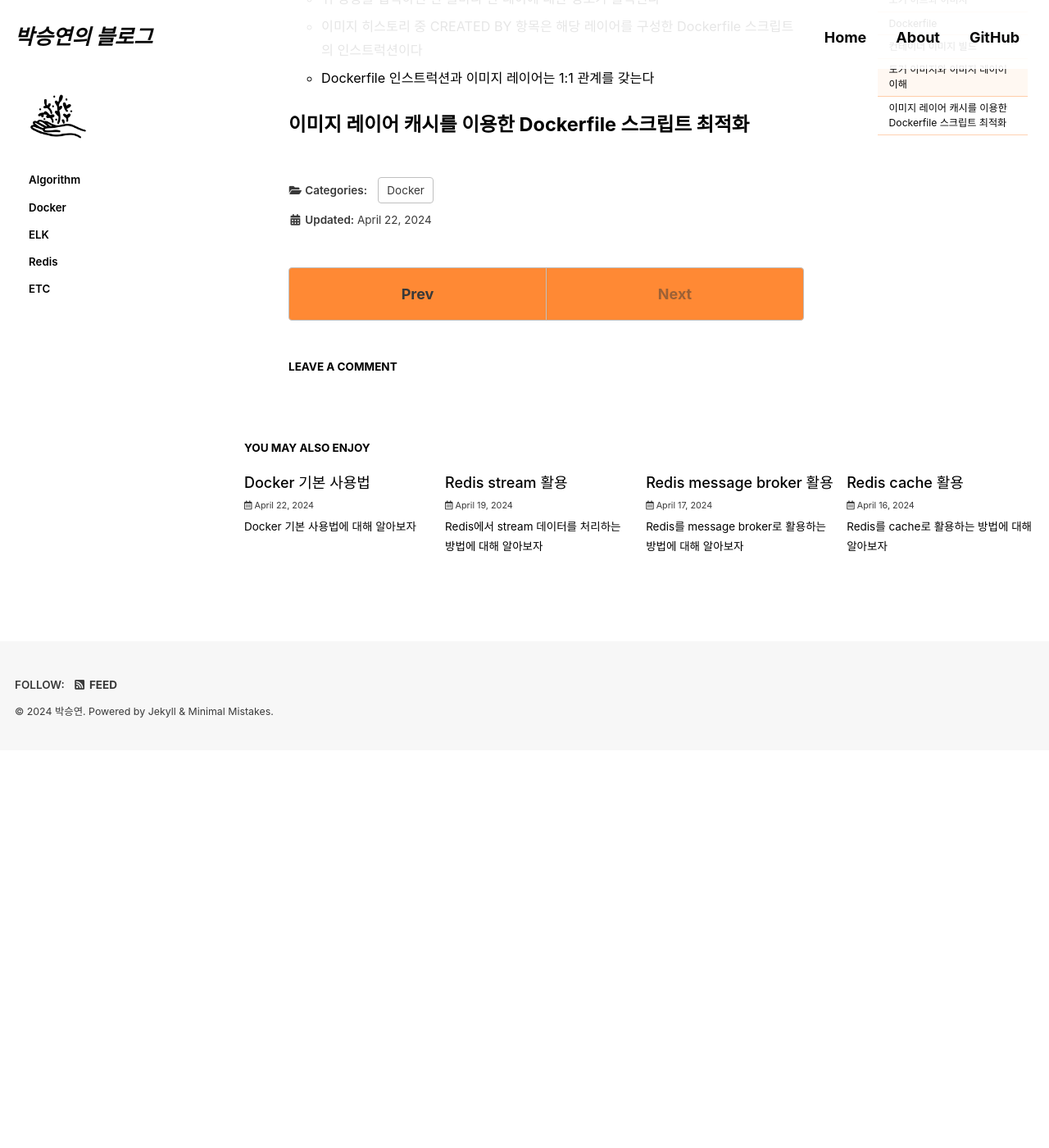
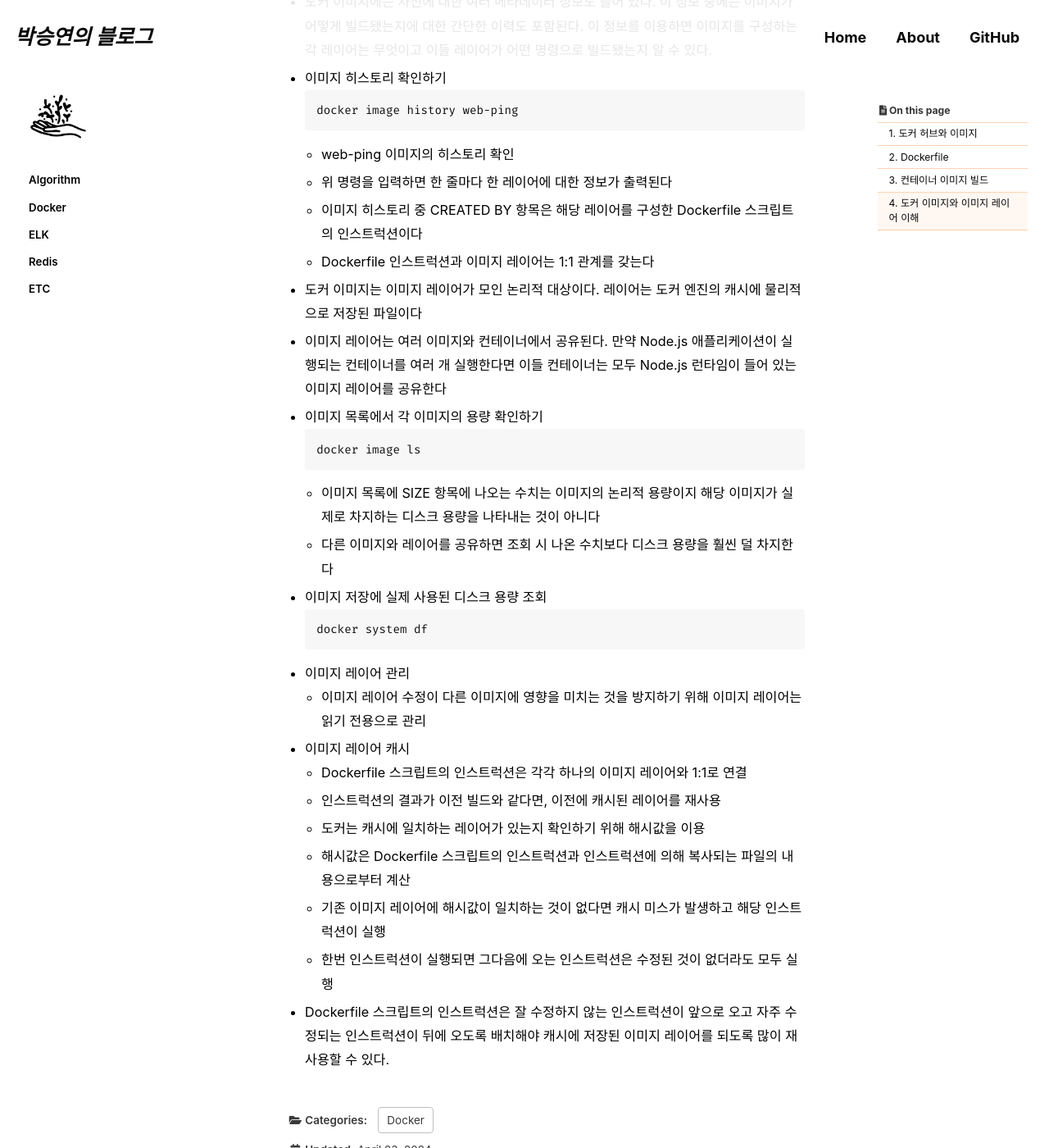
Before and after one commit to seungyeonpark/seungyeonpark.github.io, a Jekyll site: the page built from _posts/2024-04-22-docker-image.md, in a window 1280 px wide and 1400 px high, scrolled down 2553 px. Shown: the whole window at 82% size. Built offline with Jekyll 4.4.1, drawn with Linux system fonts in a browser that asks for light colours; cached includes are drawn as plain includes; some web fonts are replaced; comment, search, counter and statistics services are not loaded; before the commit the page ends 3468 px from its top, so only the background shows below that; some of the changed text lies outside the part shown.

Commit message:
Docs: Docker 이미지

````diff
--- a/_posts/2024-04-22-docker-image.md
+++ b/_posts/2024-04-22-docker-image.md
@@ -13,10 +13,10 @@ toc: true
 toc_sticky: true
 
 date: 2024-04-22
-last_modified_at: 2024-04-22
+last_modified_at: 2024-04-23
 ---
 
-## 도커 허브와 이미지
+## 1. 도커 허브와 이미지
 - 이미지를 내려받는 과정을 도커에 전적으로 맡길 수도 있지만, 도커 CLI를 통해 명시적으로 원하는 이미지를 내려받을 수도 있다
   ```
   docker image pull diamol/ch03-web-ping
@@ -39,9 +39,12 @@ last_modified_at: 2024-04-22
   ```
   - --env 플래그로 환경 변수를 지정할 수 있다
   - 위 컨테이너는 --detach를 적용하지 않았으므로 애플리케이션의 출력 내용이 콘솔에 나타난다
-- 호스트 컴퓨터에도 고유의 환경 변수가 있다. 그러나 호스트 컴퓨터의 환경 변수를 컨테이너와는 별개다. 컨테이너는 도커가 부여한 환경 변수만을 갖는다
+  - 호스트 컴퓨터에도 고유의 환경 변수가 있다. 그러나 호스트 컴퓨터의 환경 변수를 컨테이너와는 별개다. 컨테이너는 도커가 부여한 환경 변수만을 갖는다
 
-## Dockerfile
+<br>
+<br>
+
+## 2. Dockerfile
 - Dockerfile은 애플리케이션을 패키징하기 위한 스크립트
 - Dockerfile은 일련의 인스트럭션으로 구성돼 있는데, 인스트럭션을 실행한 결과로 도커 이미지가 만들어진다
 - 표준 셸 문법도 사용 가능하다
@@ -56,7 +59,10 @@ last_modified_at: 2024-04-22
     - 로컬 파일 시스템이 있는 app.js 파일을 이미지의 작업 디렉터리로 복사
   - CMD: 도커가 이미지로부터 컨테이너를 실행했을 때 실행할 명령을 지정하는 인스트럭션
 
-## 컨테이너 이미지 빌드
+<br>
+<br>
+
+## 3. 컨테이너 이미지 빌드
 - 이미지를 빌드하기 위해선 Dockerfile 스크립트 외에 이미지의 이름, 패키징에 필요한 파일 경로를 추가로 지정해줘야 한다
 - Dockerfile 스크립트로 이미지 빌드
   ```
@@ -72,7 +78,10 @@ last_modified_at: 2024-04-22
   docker image ls 'w*'
   ```
 
-## 도커 이미지와 이미지 레이어 이해
+<br>
+<br>
+
+## 4. 도커 이미지와 이미지 레이어 이해
 - 도커 이미지에는 패키징에 포함시킨 모든 파일이 들어 있다. 이들 파일은 나중에 컨테이너의 파일 시스템을 형성
 - 도커 이미지에는 자신에 대한 여러 메타데이터 정보도 들어 있다. 이 정보 중에는 이미지가 어떻게 빌드됐는지에 대한 간단한 이력도 포함된다. 이 정보를 이용하면 이미지를 구성하는 각 레이어는 무엇이고 이들 레이어가 어떤 명령으로 빌드됐는지 알 수 있다.
 - 이미지 히스토리 확인하기
@@ -80,8 +89,28 @@ last_modified_at: 2024-04-22
   docker image history web-ping
   ```
   - web-ping 이미지의 히스토리 확인
-  - 위 명령을 입력하면 한 줄마다 한 레이에 대한 정보가 출력된다
+  - 위 명령을 입력하면 한 줄마다 한 레이어에 대한 정보가 출력된다
   - 이미지 히스토리 중 CREATED BY 항목은 해당 레이어를 구성한 Dockerfile 스크립트의 인스트럭션이다
   - Dockerfile 인스트럭션과 이미지 레이어는 1:1 관계를 갖는다
-
-## 이미지 레이어 캐시를 이용한 Dockerfile 스크립트 최적화
+- 도커 이미지는 이미지 레이어가 모인 논리적 대상이다. 레이어는 도커 엔진의 캐시에 물리적으로 저장된 파일이다
+- 이미지 레이어는 여러 이미지와 컨테이너에서 공유된다. 만약 Node.js 애플리케이션이 실행되는 컨테이너를 여러 개 실행한다면 이들 컨테이너는 모두 Node.js 런타임이 들어 있는 이미지 레이어를 공유한다
+- 이미지 목록에서 각 이미지의 용량 확인하기
+  ```
+  docker image ls
+  ```
+  - 이미지 목록에 SIZE 항목에 나오는 수치는 이미지의 논리적 용량이지 해당 이미지가 실제로 차지하는 디스크 용량을 나타내는 것이 아니다
+  - 다른 이미지와 레이어를 공유하면 조회 시 나온 수치보다 디스크 용량을 훨씬 덜 차지한다
+- 이미지 저장에 실제 사용된 디스크 용량 조회
+  ```
+  docker system df
+  ```
+- 이미지 레이어 관리
+  - 이미지 레이어 수정이 다른 이미지에 영향을 미치는 것을 방지하기 위해 이미지 레이어는 읽기 전용으로 관리
+- 이미지 레이어 캐시
+  - Dockerfile 스크립트의 인스트럭션은 각각 하나의 이미지 레이어와 1:1로 연결
+  - 인스트럭션의 결과가 이전 빌드와 같다면, 이전에 캐시된 레이어를 재사용
+  - 도커는 캐시에 일치하는 레이어가 있는지 확인하기 위해 해시값을 이용
+  - 해시값은 Dockerfile 스크립트의 인스트럭션과 인스트럭션에 의해 복사되는 파일의 내용으로부터 계산
+  - 기존 이미지 레이어에 해시값이 일치하는 것이 없다면 캐시 미스가 발생하고 해당 인스트럭션이 실행
+  - 한번 인스트럭션이 실행되면 그다음에 오는 인스트럭션은 수정된 것이 없더라도 모두 실행
+- Dockerfile 스크립트의 인스트럭션은 잘 수정하지 않는 인스트럭션이 앞으로 오고 자주 수정되는 인스트럭션이 뒤에 오도록 배치해야 캐시에 저장된 이미지 레이어를 되도록 많이 재사용할 수 있다.
````
